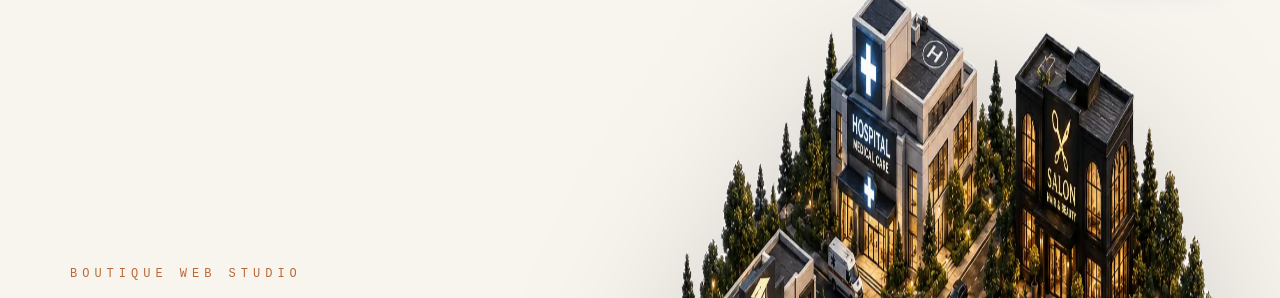
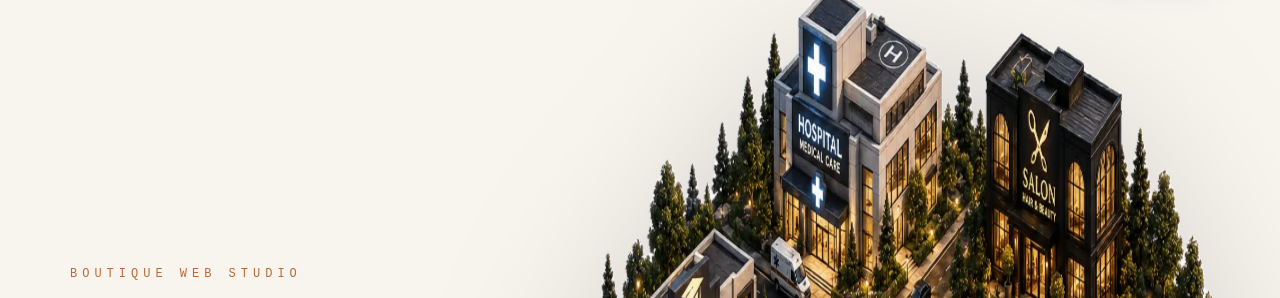
Before and after one commit to Aish026/Website-portfolio, a website built with Vite: page index.html in a window 1280 px wide. Shown: the part 90-388 px from the top of the page. Built offline with nearby package versions, Linux system fonts and the light colour scheme.

Commit message:
Update layout.css

```diff
--- a/src/styles/layout.css
+++ b/src/styles/layout.css
@@ -12,23 +12,21 @@ overflow-x:hidden;
 
 .hero{
 
-max-width:1400px;
+max-width:1500px;
 
 margin:0 auto;
 
-padding:140px 70px 20px;
+padding:140px 70px 60px;
 
 display:grid;
 
-grid-template-columns:1fr 1fr;
+grid-template-columns:0.9fr 1.1fr;
 
 align-items:center;
 
-gap:70px;
+gap:20px;
 
 min-height:100vh;
-
-
 
 }
 
```
